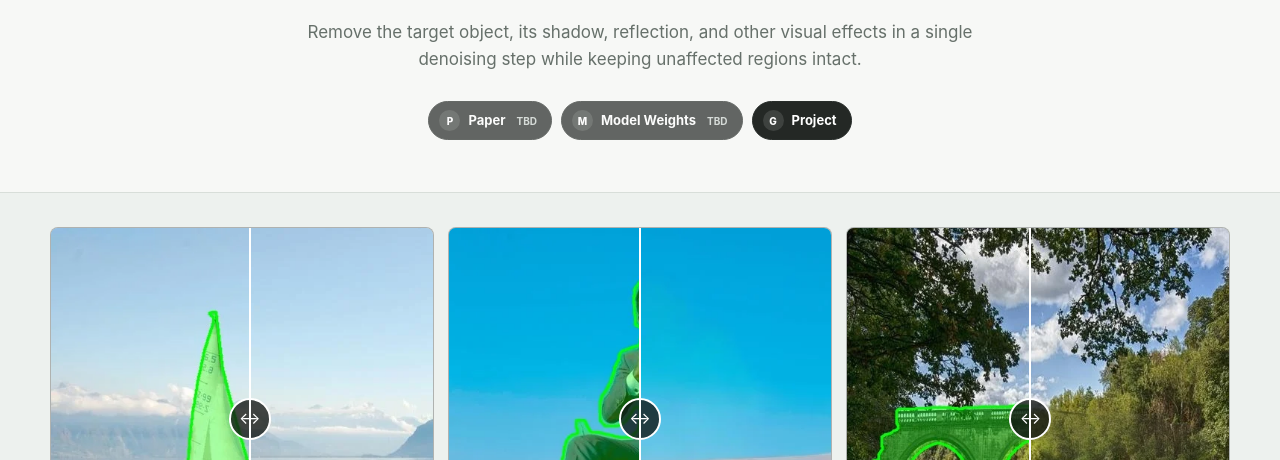
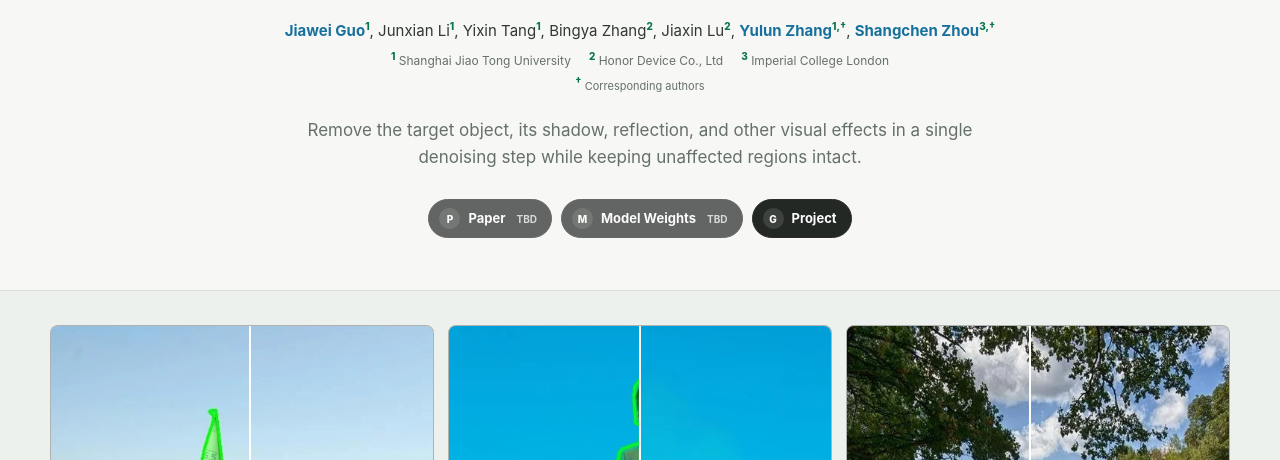
Before and after one commit to GuoCalix/TurboClear, a plain HTML site: page index.html in a window 1280 px wide. Shown: the part 340-800 px from the top of the page. Drawn offline with Linux system fonts and the light colour scheme.

Commit message:
docs: add project authors

```diff
--- a/index.html
+++ b/index.html
@@ -26,6 +26,21 @@
         <p class="eyebrow">One-step object-effect removal</p>
         <h1 id="hero-title">TurboClear</h1>
         <p class="paper-title">One-Step Object-Effect Removal via Region-Calibrated Distribution Matching and Fusion</p>
+        <p class="authors">
+          <span><a href="https://guocalix.github.io/" target="_blank" rel="noreferrer">Jiawei Guo</a><sup>1</sup>,</span>
+          <span>Junxian Li<sup>1</sup>,</span>
+          <span>Yixin Tang<sup>1</sup>,</span>
+          <span>Bingya Zhang<sup>2</sup>,</span>
+          <span>Jiaxin Lu<sup>2</sup>,</span>
+          <span><a href="https://yulunzhang.com/" target="_blank" rel="noreferrer">Yulun Zhang</a><sup>1,&dagger;</sup>,</span>
+          <span><a href="https://shangchenzhou.com/" target="_blank" rel="noreferrer">Shangchen Zhou</a><sup>3,&dagger;</sup></span>
+        </p>
+        <p class="affiliations">
+          <span><sup>1</sup> Shanghai Jiao Tong University</span>
+          <span><sup>2</sup> Honor Device Co., Ltd</span>
+          <span><sup>3</sup> Imperial College London</span>
+        </p>
+        <p class="corresponding"><sup>&dagger;</sup> Corresponding authors</p>
         <p class="hero-summary">
           Remove the target object, its shadow, reflection, and other visual effects in a single denoising step while keeping unaffected regions intact.
         </p>
--- a/styles.css
+++ b/styles.css
@@ -120,6 +120,55 @@ h1 {
   font-family: Georgia, "Times New Roman", serif;
   font-size: 27px;
   line-height: 1.3;
+}
+
+.authors {
+  max-width: 900px;
+  margin: 20px auto 0;
+  color: #313733;
+  font-size: 15px;
+  line-height: 1.9;
+}
+
+.authors a {
+  color: #18709c;
+  font-weight: 650;
+  text-decoration: none;
+}
+
+.authors a:hover,
+.authors a:focus-visible {
+  text-decoration: underline;
+  text-underline-offset: 3px;
+}
+
+.authors span {
+  white-space: nowrap;
+}
+
+.authors sup,
+.affiliations sup,
+.corresponding sup {
+  color: var(--green-dark);
+  font-size: 10px;
+  font-weight: 800;
+}
+
+.affiliations {
+  margin: 3px auto 0;
+  display: flex;
+  flex-wrap: wrap;
+  justify-content: center;
+  gap: 2px 18px;
+  color: var(--muted);
+  font-size: 12px;
+  line-height: 1.6;
+}
+
+.corresponding {
+  margin: 2px 0 0;
+  color: var(--muted);
+  font-size: 11px;
 }
 
 .hero-summary {
@@ -598,6 +647,21 @@ footer > a:last-child {
     font-size: 21px;
   }
 
+  .authors {
+    margin-top: 17px;
+    font-size: 14px;
+    line-height: 1.8;
+  }
+
+  .affiliations {
+    margin-top: 6px;
+    display: block;
+  }
+
+  .affiliations span {
+    display: block;
+  }
+
   .hero-summary {
     font-size: 15px;
   }
```
